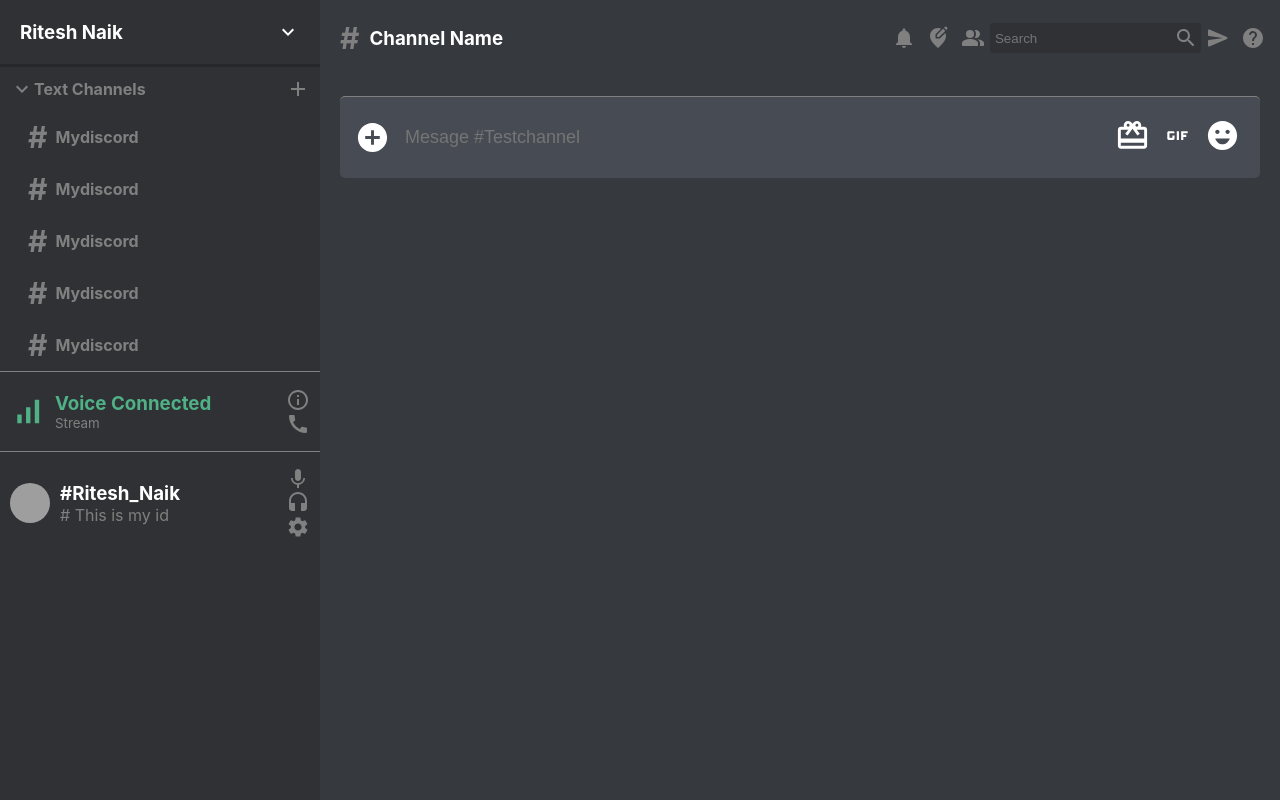
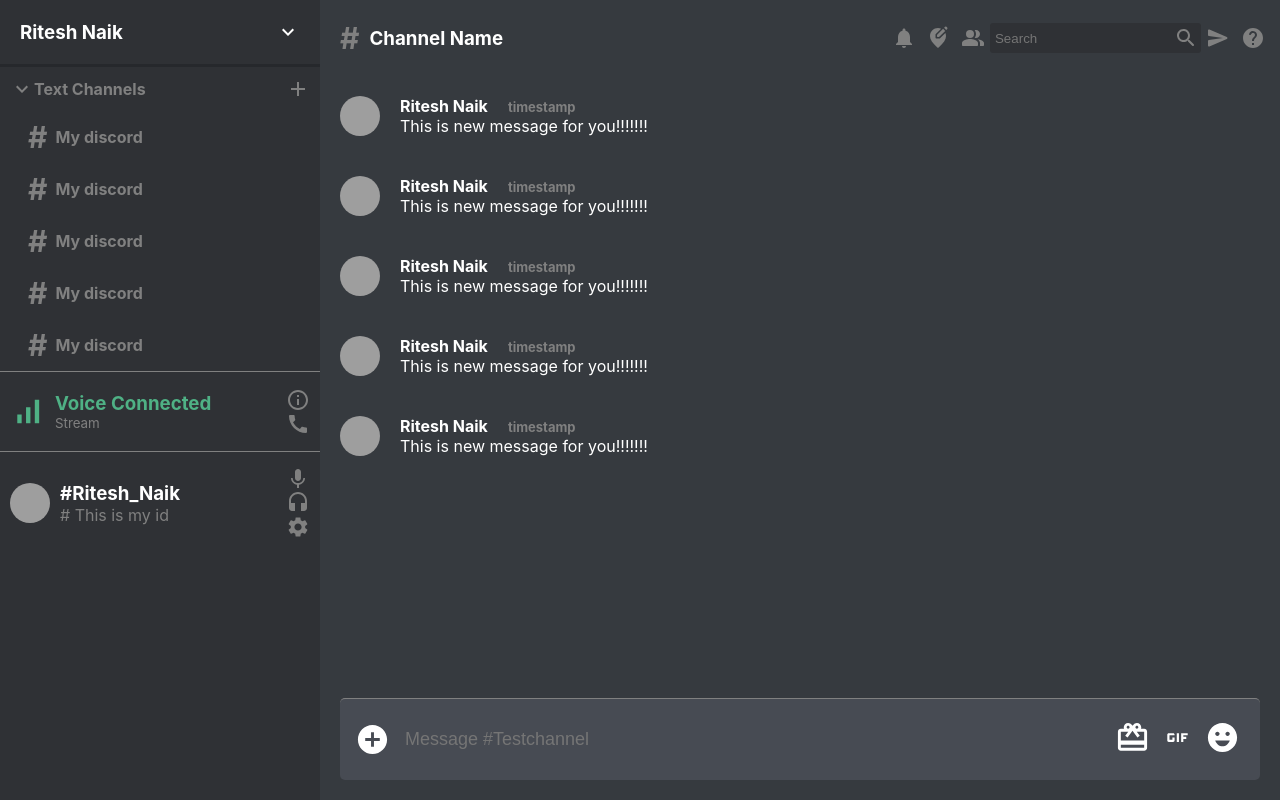
Before and after one commit to riteshtnk11/discord-react, a React (Create React App) app in the folder discord-react/: page / in a window 1280 px wide. Built offline with nearby package versions, Linux system fonts and the light colour scheme; grey boxes are pictures that could not be loaded.

Commit message:
[UI] Design for discord all messages

```diff
--- a/discord-react/src/Chat.css
+++ b/discord-react/src/Chat.css
@@ -38,3 +38,7 @@
 .chat__inputIcons > .MuiSvgIcon-root {
   padding: 5px;
 }
+
+.chat__messages {
+  flex: 1;
+}
--- a/discord-react/src/Chat.js
+++ b/discord-react/src/Chat.js
@@ -5,16 +5,26 @@
 import CardGiftcardIcon from "@material-ui/icons/CardGiftcard";
 import GifIcon from "@material-ui/icons/Gif";
 import EmojiEmotionsIcon from "@material-ui/icons/EmojiEmotions";
+import Message from "./Message.js";
 
 function Chat() {
   return (
     <div className="chat">
+      {/* Chat header Component */}
       <ChatHeader />
-      <div className="chat__messages"></div>
+      {/* Chat Messages */}
+      <div className="chat__messages">
+        <Message />
+        <Message />
+        <Message />
+        <Message />
+        <Message />
+      </div>
+      {/* Chat Send mennsage */}
       <div className="chat__input">
         <AddCircleIcon fontSize="large" />
         <form>
-          <input placeholder={`Mesage #Testchannel`} />
+          <input placeholder={`Message #Testchannel`} />
           <button className="chat__inputName" type="submit">
             Send Message
           </button>
--- /dev/null
+++ b/discord-react/src/Message.css
@@ -0,0 +1,16 @@
+.message {
+    display: flex;
+    align-items: center;
+    padding: 20px;
+    color: white;
+}
+
+.message__info {
+    margin-left: 20px;
+}
+
+.message__timestamp {
+    color: gray;
+    margin-left:20px;
+    font-size: small;
+}
--- /dev/null
+++ b/discord-react/src/Message.js
@@ -0,0 +1,20 @@
+import { Avatar } from "@material-ui/core";
+import React from "react";
+import "./Message.css";
+
+function Message() {
+  return (
+    <div className="message">
+      <Avatar src="https://avatars3.githubusercontent.com/u/57477426?s=460&u=920a9aa965297510d74cef93973710dc535892fc&v=4" />
+      <div className="message__info">
+        <h4>
+          Ritesh Naik
+          <span className="message__timestamp">timestamp</span>
+        </h4>
+        <p>This is new message for you!!!!!!!</p>
+      </div>
+    </div>
+  );
+}
+
+export default Message;
--- a/discord-react/src/SidebarChannel.css
+++ b/discord-react/src/SidebarChannel.css
@@ -1,3 +1,7 @@
+.sidebarChannel {
+  flex:1;
+}
+
 .sidebarChannel:hover > h4 {
   color: white;
   background-color: #40464b;
--- a/discord-react/src/SidebarChannel.js
+++ b/discord-react/src/SidebarChannel.js
@@ -3,7 +3,7 @@
 
 function SidebarChannel({id, channel}) {
   return <div className="sidebarChannel">
-      <h4><span className="sidebarChannel__hash">#</span>Mydiscord</h4>
+      <h4><span className="sidebarChannel__hash">#</span>My discord</h4>
   </div>;
 }
 
```
Also changed, not shown: discord-react/src/Sidebar.js (+11 -5 lines).
